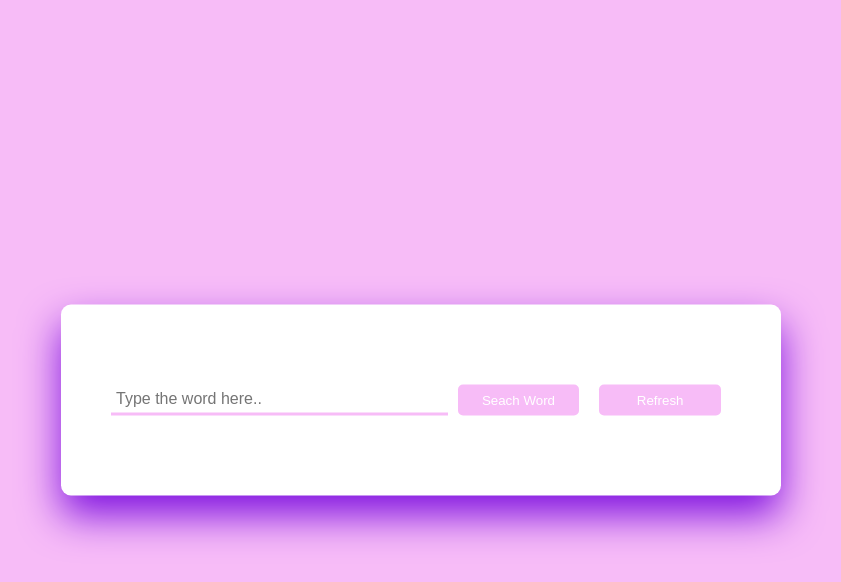
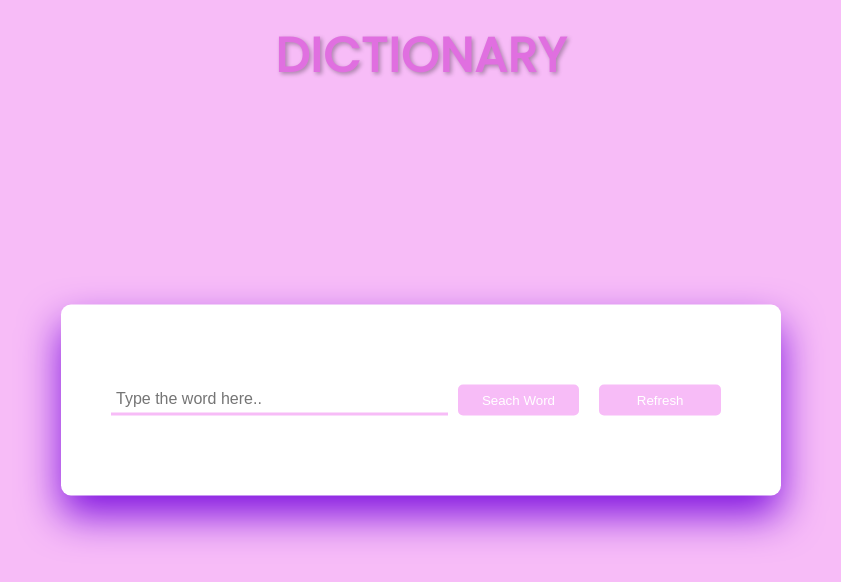
Before and after one commit to DevNou/Dictionary-App, a plain HTML site: page index.html in a window 1280 px wide. Shown: the whole page, without its empty margins (219-1060 px from the left). Drawn offline with Linux system fonts and the light colour scheme.

Commit message:
Put some more Css

```diff
--- a/index.html
+++ b/index.html
@@ -10,8 +10,8 @@
 </head>
 
 <body>
+    <h1>Dictionary</h1>
     <audio id="sound" preload="auto"></audio>
-
     <div class="container">
         <div class="search-box">
             <input type="text" placeholder="Type the word here.." id="inp-word" />
--- a/style.css
+++ b/style.css
@@ -9,6 +9,19 @@
 
 body{
     background-color: #f7bcf7;
+}
+
+h1 {
+    font-family: 'Poppins', sans-serif;
+    font-size: 3rem;
+    color: #e06fe0;
+    text-align: center;
+    margin-top: 20px;
+    margin-bottom: 20px;
+    text-shadow: 2px 2px 4px rgba(0, 0, 0, 0.3);
+    letter-spacing: 1px;
+    font-weight: bold;
+    text-transform: uppercase;
 }
 
 .container{
@@ -90,7 +103,11 @@ body{
 
 .word-meaning {
     color: #ae9cff;
-}
+    border-top: 1px solid #ddd;
+    padding-top: 10px;
+    margin-top: 10px;
+    }
+
 .word-example {
     color: #ae9cff;
     font-style: italic;
```
